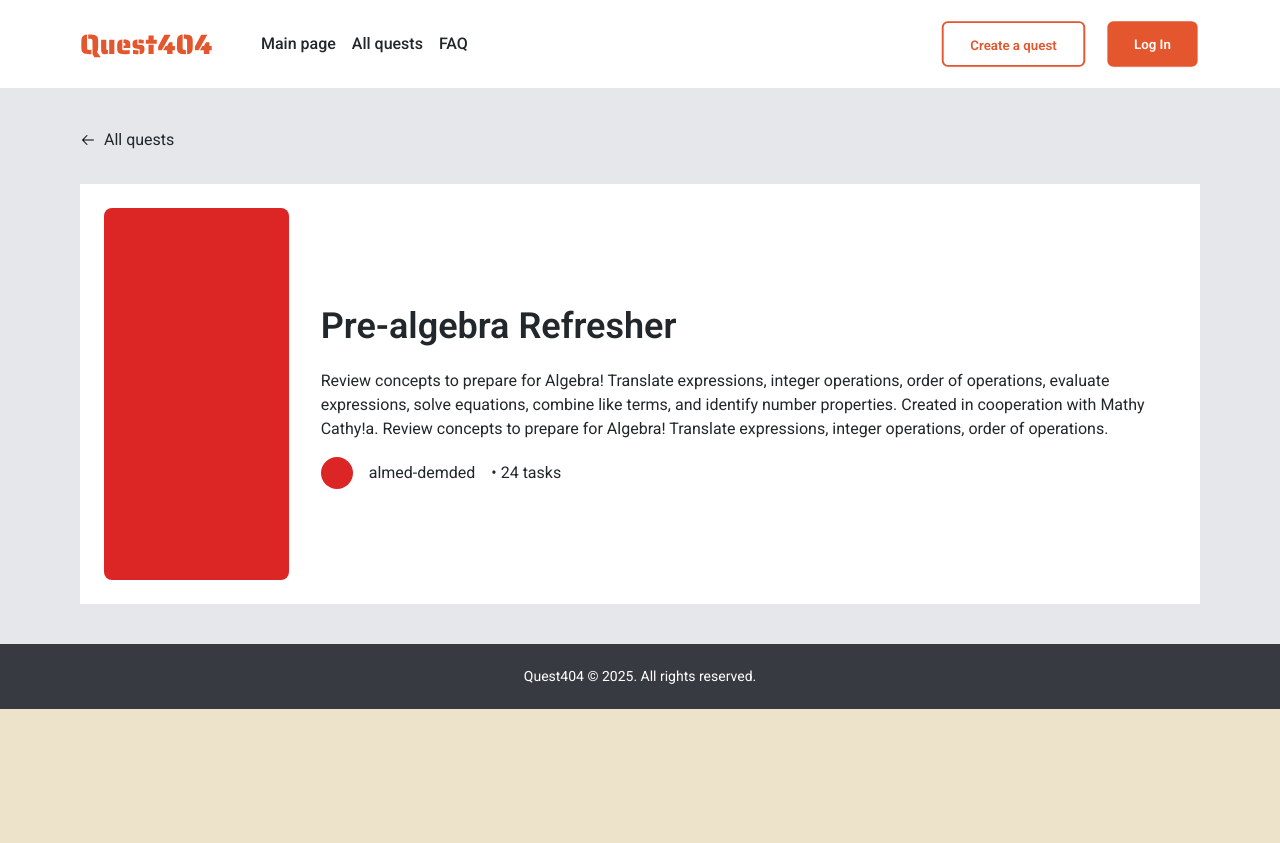
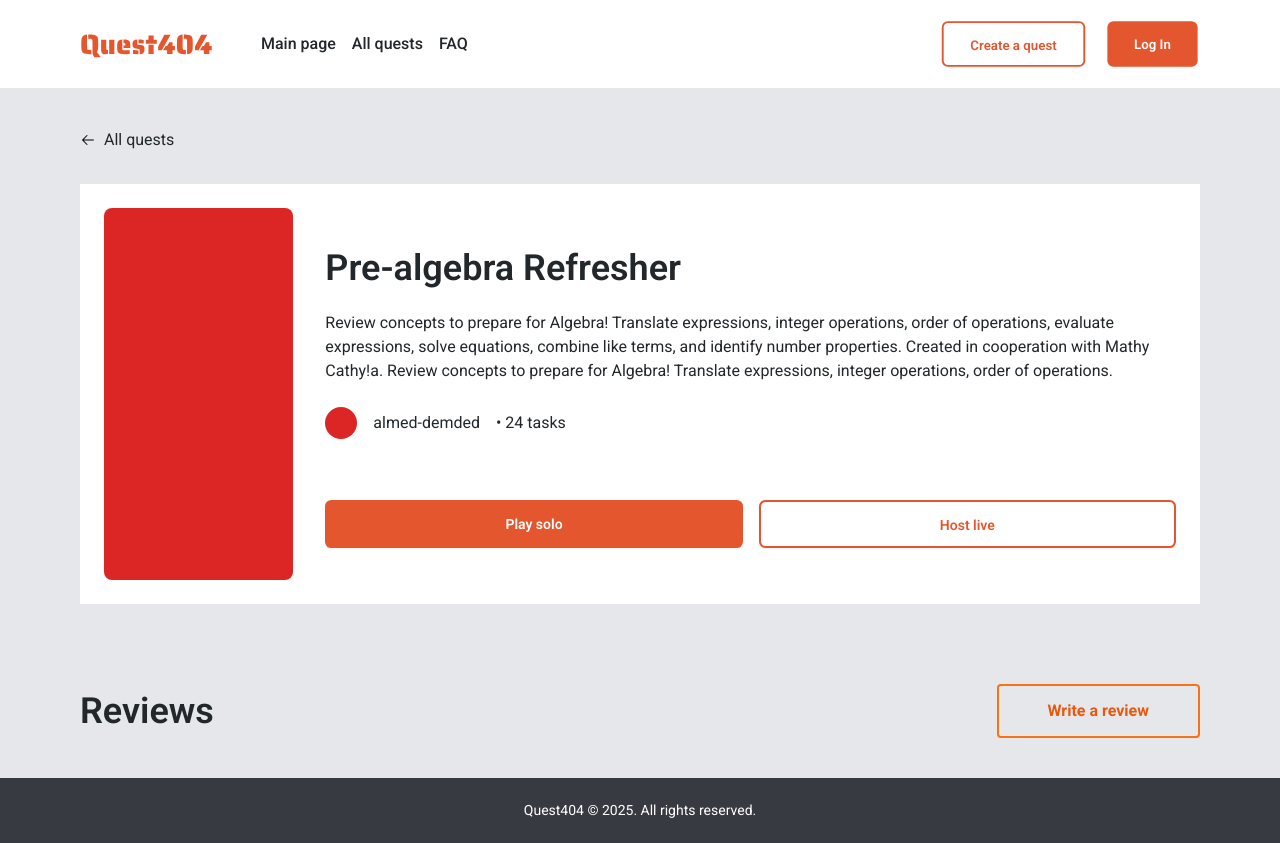
Before and after one commit to Artur0412-KU/quest-app, a Next.js app: page /quests/1 in a window 1280 px wide. Before the commit the page ends 800 px from the top, so only its background shows below. Built offline with nearby package versions, Linux system fonts and the light colour scheme.

Commit message:
Started creating Quest direct page

```diff
--- /dev/null
+++ b/app/components/Review/Review.tsx
@@ -0,0 +1,42 @@
+"use client"
+import React, {useState} from 'react';
+import Button from "@/app/components/Button/Button";
+import {ReviewProps} from "@/types/types";
+
+const Review = ({text, rating, setRating, setText, handleChangeText, handleReviewSend}: ReviewProps) => {
+
+    return (
+        <dialog id="my_modal_1" className="modal">
+            <div className="modal-box p-[48px] max-w-5xl">
+                <form method="dialog">
+                    <button className="btn btn-sm btn-circle btn-ghost absolute right-2 top-2 text-[32px] p-[16px]">✕
+                    </button>
+                </form>
+                <div className='flex items-center flex-col gap-[16px]'>
+                    <h1 className="font-semibold text-[36px] text-center">Share your thoughts on the quest!</h1>
+                    <div className="rating rating-lg">
+                        {[1, 2, 3, 4, 5].map((item) => (
+                            <input key={item} type="radio" name="rating-8" className="mask mask-star-2 bg-orange-400"
+                                   checked={rating === item} onChange={() => setRating(item)}/>
+                        ))}
+                    </div>
+                    <div className='w-full flex flex-col gap-[16px] mt-[56px]'>
+                            <textarea
+                                placeholder="Type here"
+                                className="textarea textarea-bordered  w-full h-[160px]"
+                                value={text}
+                                onChange={handleChangeText}
+                            ></textarea>
+                        <Button
+                            className={'btn py-[16px] font-semibold bg-[#E4572E] text-white text-[16px] hover:bg-orange-500 border-none w-full' }
+                            text={'Leave a review'} onClick={handleReviewSend}/>
+                    </div>
+
+                </div>
+
+            </div>
+        </dialog>
+    );
+};
+
+export default Review;
--- /dev/null
+++ b/app/components/Reviews/Reviews.tsx
@@ -0,0 +1,57 @@
+"use client"
+import React, {useState} from 'react';
+import Button from "@/app/components/Button/Button";
+import Review from "@/app/components/Review/Review";
+
+const Reviews = () => {
+    const [review, setReview] = useState<{rating: number, text:string}[]>([]);
+    const [rating, setRating] = useState(0)
+    const [text, setText] = useState('')
+
+    const handleChangeText = (e: React.ChangeEvent<HTMLTextAreaElement>) => {
+        setText(e.target.value)
+    }
+
+    const handleReviewSend = () => {
+        if(rating >= 0 && text.trim() !== "") {
+            setReview([...review, {rating, text}])
+            setRating(0)
+            setText("")
+        }
+    }
+
+    return (
+        <div className='pt-[80px]'>
+            <div className='flex justify-between'>
+                <h1 className='text-[36px] font-semibold'>Reviews</h1>
+                <Button text={'Write a review'} onClick={() => {(document.getElementById('my_modal_1') as HTMLDialogElement | null)?.showModal()}}
+                        className={'border-orange-500 border-[2px] text-orange-600 font-bold rounded-[4px] py-[12px] px-[49px]'}/>
+            </div>
+
+            <Review handleReviewSend={handleReviewSend} text={text} handleChangeText={handleChangeText} rating={rating} setRating={setRating} setText={setText} />
+
+
+                {review.map((item, index) => {
+                    const ratingArr = [...Array(item.rating)].map((_, i) => i + 1)
+                    return(
+                        <div key={index} className='flex flex-col gap-[16px] mt-[40px]'>
+                            <div className='bg-white px-[32px] py-[24px] rounded-[12px]'>
+                                <div className="rating rating-lg flex justify-end gap-[8px]">
+                                    {ratingArr.map((star) => (
+                                        <input key={star} type="radio" name="rating-8"
+                                               className="mask mask-star-2 w-[24px] bg-yellow-400" defaultChecked={true}/>
+                                    ))}
+                                </div>
+                                <h1>{item.text}</h1>
+                            </div>
+                        </div>
+                    )
+                })}
+
+
+
+        </div>
+    );
+};
+
+export default Reviews;
--- a/app/globals.css
+++ b/app/globals.css
@@ -3,6 +3,8 @@
 @tailwind base;
 @tailwind components;
 @tailwind utilities;
+
+@plugin 'daisyui';
 
 body {
     font-family: "Roboto", serif;
--- a/app/quests/[id]/page.tsx
+++ b/app/quests/[id]/page.tsx
@@ -4,6 +4,8 @@ import { useParams } from 'next/navigation';
 import Link from 'next/link';
 import Image from 'next/image';
 import Arrow from '@/public/icons/Frame.svg';
+import Button from "@/app/components/Button/Button";
+import Reviews from "@/app/components/Reviews/Reviews";
 
 
 const quests = [
@@ -19,21 +21,36 @@ const Quest = () => {
                 All quests
             </Link>
             <div className="mt-8 flex flex-row items-center bg-white p-[24px] gap-[32px]">
-                <div className='h-[372px] w-[520px] bg-red-600 rounded-[8px]'></div>
-                <div className='flex flex-col items-start gap-[16px]'>
+                <div className='h-[372px] w-[50%] bg-red-600 rounded-[8px]'></div>
+                <div className='flex flex-col items-start gap-[61px]'>
+                    <div className='flex flex-col gap-[16px]'>
                         <h1 className='font-semibold text-[36px]'>Pre-algebra Refresher</h1>
-                    <p className='font-normal'>Review concepts to prepare for Algebra! Translate expressions, integer operations, order of
+                        <p className='font-normal'>Review concepts to prepare for Algebra! Translate expressions,
+                            integer operations, order of
                             operations, evaluate expressions, solve equations, combine like terms, and identify number
-                        properties. Created in cooperation with Mathy Cathy!а. Review concepts to prepare for Algebra!
+                            properties. Created in cooperation with Mathy Cathy!а. Review concepts to prepare for
+                            Algebra!
                             Translate expressions, integer operations, order of operations.</p>
-                    <div className='flex items-center gap-[16px]'>
+                        <div className='flex items-center gap-[16px] mt-[8px]'>
                             <div className='h-[32px] w-[32px] bg-red-600 rounded-[50%]'></div>
                             <p>almed-demded</p>
                             <p>• 24 tasks</p>
                         </div>
+
+                    </div>
+                    <div className='grid grid-cols-2 gap-[16px] w-full'>
+                        <Button
+                            className={"btn py-[16px] px-[28px] font-semibold bg-[#E4572E] text-white hover:bg-orange-500 border-none"}
+                            text={'Play solo'}/>
+                        <Button
+                            className={"btn py-[16px] px-[28px] font-semibold bg-white text-[#E4572E] border-[#E4572E] border-[2px] hover:border-orange-500 hover:bg-white hover:text-orange-500 "}
+                            text={'Host live'}/>
                     </div>
 
                 </div>
+
+            </div>
+            <Reviews/>
         </div>
     );
 };
--- a/postcss.config.mjs
+++ b/postcss.config.mjs
@@ -1,7 +1,8 @@
 /** @type {import('postcss-load-config').Config} */
 const config = {
   plugins: {
-    '@tailwindcss/postcss': {},
+    tailwindcss: {},
+    autoprefixer: {},
   },
 };
 
```
Also changed, not shown: types/types.ts (+10 -1 lines). Lines whose indentation alone changed are shown as unchanged.
